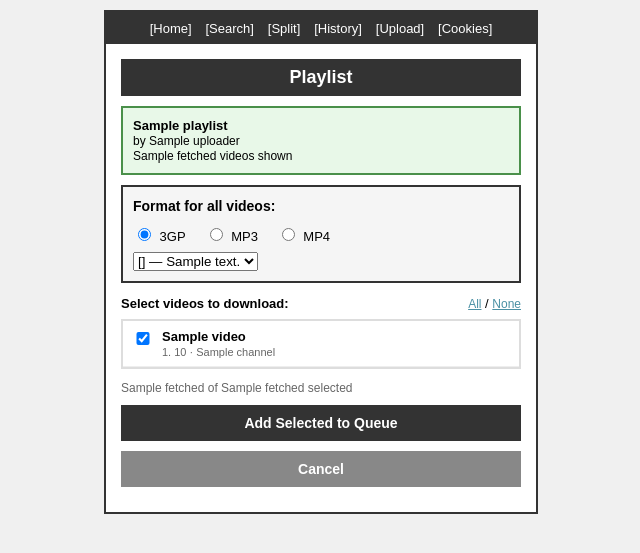
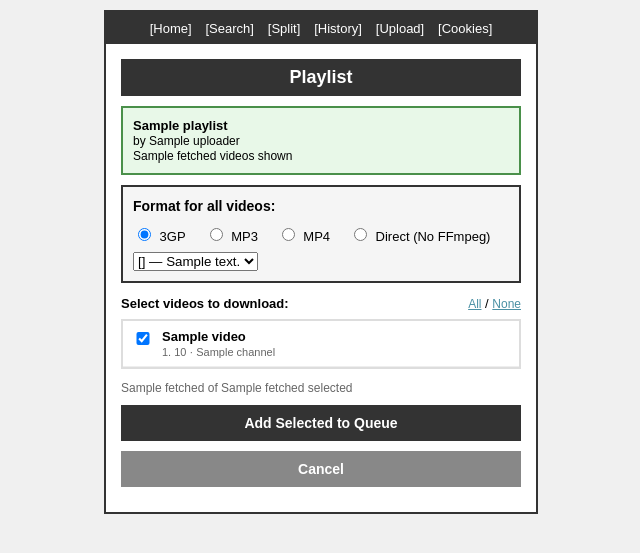
Before and after one commit to TITANICBHAI/3gpTube, a Flask app: template android-app/app/src/main/python/templates/playlist.html in a window 1280 px wide. Shown: the top 553 px of the page, without its empty margins (319-959 px from the left). Run offline with Flask 3, Linux system fonts and the light colour scheme; the template is opened without the code that fills it: most values are stand-ins (such as "Sample title", 1, 10 or a date in 2020); parts of the project's set-up code (start-up, migrations or seed data) failed here and were passed over; some libraries are stand-ins or nearby versions.

Commit message:
feat: add Direct Download to Android playlist page (all screens covered)
- Add 'Direct (No FFmpeg)' radio to android playlist.html format selector
- Add qDirect info panel (green box, no quality dropdown needed)
- Wire showQ() to show/hide qDirect div
- Direct Download now present on every screen with a format picker:
  web index, web search, android index, android search, android playlist

```diff
--- a/android-app/app/src/main/python/templates/playlist.html
+++ b/android-app/app/src/main/python/templates/playlist.html
@@ -29,6 +29,7 @@
     <label><input type="radio" name="format" value="3gp" checked onchange="showQ()"> 3GP</label>
     <label><input type="radio" name="format" value="mp3" onchange="showQ()"> MP3</label>
     <label><input type="radio" name="format" value="mp4" onchange="showQ()"> MP4</label>
+    <label><input type="radio" name="format" value="direct" onchange="showQ()"> Direct (No FFmpeg)</label>
   </div>
 
   <div id="q3gp">
@@ -51,6 +52,11 @@
       <option value="{{ k }}" {% if k=='480p' %}selected{% endif %}>{{ p.name }} — {{ p.description }}</option>
       {% endfor %}
     </select>
+  </div>
+  <div id="qDirect" style="display:none">
+    <p style="font-size:11px;color:#555;background:#e8f5e9;border:1px solid #a5d6a7;padding:6px;margin:4px 0 0">
+      No FFmpeg needed — downloads YouTube's pre-packaged MP4 directly for each video.
+    </p>
   </div>
 </div>
 
@@ -94,6 +100,7 @@ function showQ(){
   document.getElementById('q3gp').style.display=f.value==='3gp'?'block':'none';
   document.getElementById('qMp3').style.display=f.value==='mp3'?'block':'none';
   document.getElementById('qMp4').style.display=f.value==='mp4'?'block':'none';
+  document.getElementById('qDirect').style.display=f.value==='direct'?'block':'none';
 }
 function toggleAll(on){
   document.querySelectorAll('input[name=video_ids]').forEach(function(c){c.checked=on});
```
Also changed, not shown: 1 other file.
